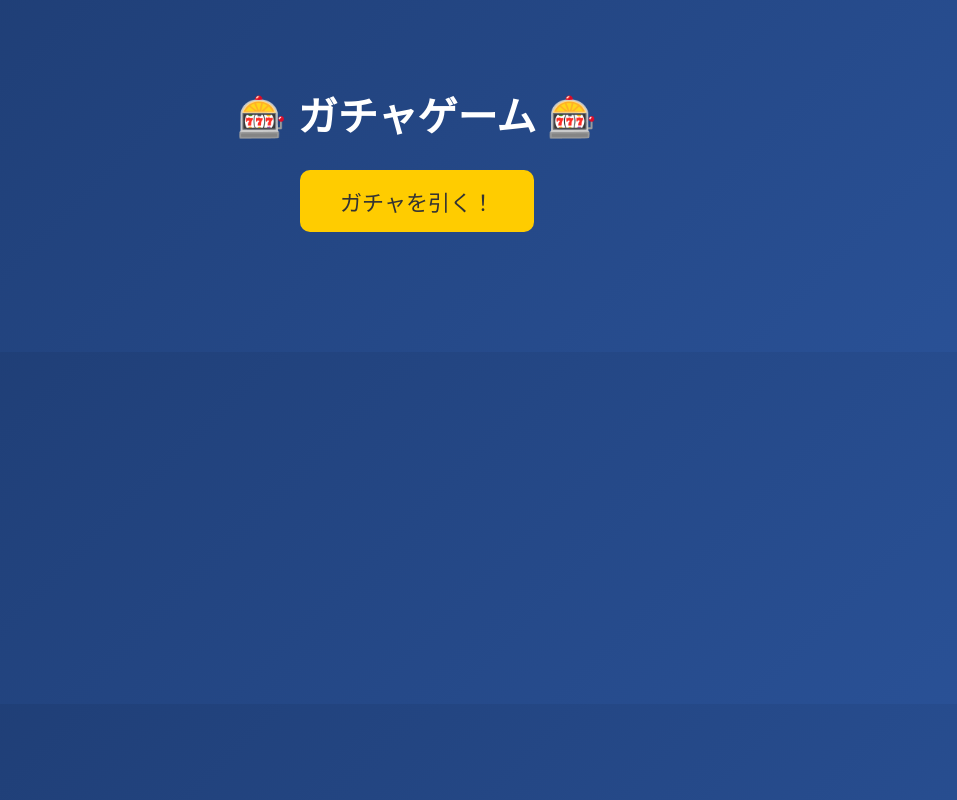
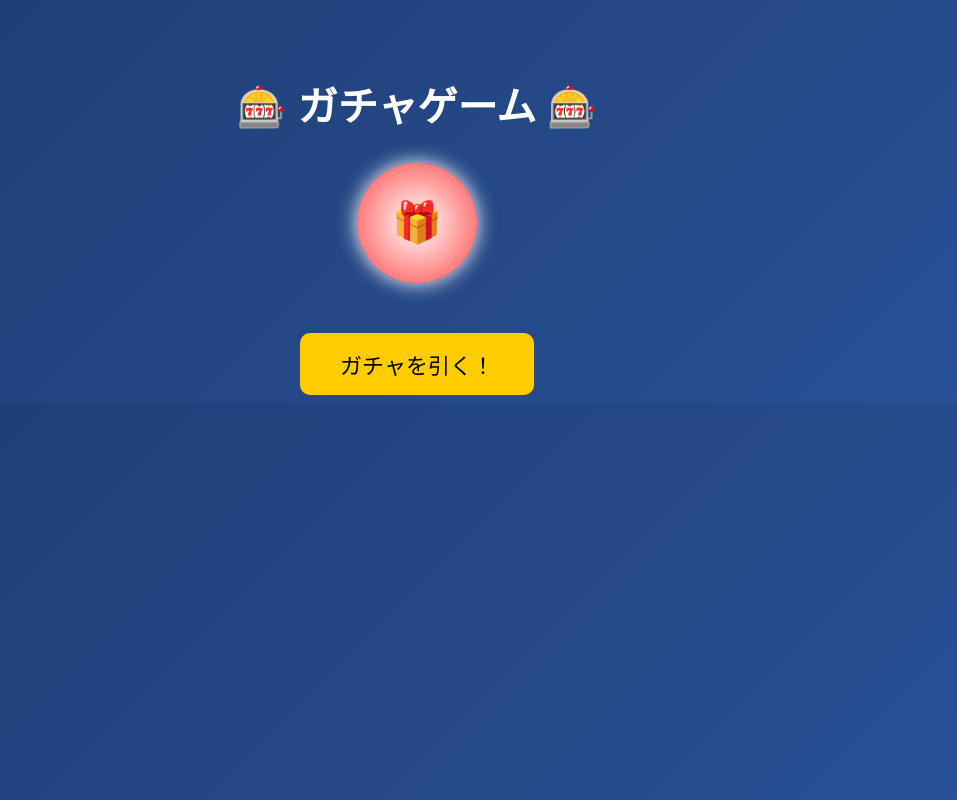
Before and after one commit to Hirata31/test, a plain HTML site: page index.html in a window 1280 px wide. Shown: the whole page, without its empty margins (223-1180 px from the left). Drawn offline with Linux system fonts and the light colour scheme.

Commit message:
Update index.html

```diff
--- a/index.html
+++ b/index.html
@@ -3,23 +3,19 @@
 <head>
 <meta charset="UTF-8">
 <title>ガチャゲーム</title>
+
 <style>
+
 body{
-    font-family: sans-serif;
-    background: linear-gradient(135deg,#1e3c72,#2a5298);
+font-family:sans-serif;
+background:linear-gradient(135deg,#1e3c72,#2a5298);
 color:white;
 text-align:center;
-    padding-top:50px;
+padding-top:40px;
 }
 
 h1{
 font-size:40px;
-}
-
-#result{
-    margin:30px auto;
-    font-size:28px;
-    height:60px;
 }
 
 button{
@@ -28,13 +24,35 @@ button{
 border:none;
 border-radius:10px;
 background:#ffcc00;
-    color:#333;
 cursor:pointer;
-    transition:0.2s;
+margin-top:20px;
 }
 
 button:hover{
 transform:scale(1.1);
+}
+
+#capsule{
+width:120px;
+height:120px;
+margin:30px auto;
+border-radius:50%;
+background:radial-gradient(circle,#fff,#ff4444);
+box-shadow:0 0 20px white;
+display:flex;
+align-items:center;
+justify-content:center;
+font-size:40px;
+}
+
+.spin{
+animation:spin 1.2s linear;
+}
+
+@keyframes spin{
+0%{transform:rotate(0deg) scale(1)}
+50%{transform:rotate(360deg) scale(1.2)}
+100%{transform:rotate(720deg) scale(1)}
 }
 
 .card{
@@ -42,20 +60,21 @@ button:hover{
 padding:20px;
 width:300px;
 border-radius:15px;
-    font-size:24px;
+font-size:26px;
 animation:pop 0.4s ease;
 }
 
-.common{ background:#777; }
-.rare{ background:#2ecc71; }
-.super{ background:#3498db; }
-.ultra{ background:#9b59b6; }
-.legend{ background:gold; color:black; }
+.common{background:#777;}
+.rare{background:#2ecc71;}
+.super{background:#3498db;}
+.ultra{background:#9b59b6;}
+.legend{background:gold;color:black;}
 
 @keyframes pop{
-    0%{transform:scale(0);}
-    100%{transform:scale(1);}
+0%{transform:scale(0)}
+100%{transform:scale(1)}
 }
+
 </style>
 </head>
 
@@ -63,47 +82,62 @@ button:hover{
 
 <h1>🎰 ガチャゲーム 🎰</h1>
 
+<div id="capsule">🎁</div>
+
 <button onclick="drawGacha()">ガチャを引く！</button>
 
 <div id="result"></div>
 
 <script>
 
-const characters = [
-{ name:"スライム", rarity:1 },
-{ name:"ゴブリン", rarity:1 },
-{ name:"騎士", rarity:2 },
-{ name:"魔法使い", rarity:2 },
-{ name:"ドラゴンナイト", rarity:3 },
-{ name:"精霊王", rarity:3 },
-{ name:"魔王", rarity:4 },
-{ name:"伝説の勇者", rarity:5 }
+const characters=[
+{name:"スライム",rarity:1},
+{name:"ゴブリン",rarity:1},
+{name:"騎士",rarity:2},
+{name:"魔法使い",rarity:2},
+{name:"ドラゴンナイト",rarity:3},
+{name:"精霊王",rarity:3},
+{name:"魔王",rarity:4},
+{name:"伝説の勇者",rarity:5}
 ];
 
 function drawGacha(){
 
-let rand = Math.random()*100;
+document.getElementById("result").innerHTML="";
+
+let capsule=document.getElementById("capsule");
+
+capsule.classList.remove("spin");
+void capsule.offsetWidth;
+capsule.classList.add("spin");
+
+setTimeout(showResult,1500);
+}
+
+function showResult(){
+
+let rand=Math.random()*100;
 let rarity;
 
-if(rand < 50) rarity = 1;
-else if(rand < 75) rarity = 2;
-else if(rand < 90) rarity = 3;
-else if(rand < 98) rarity = 4;
-else rarity = 5;
+if(rand<50)rarity=1;
+else if(rand<75)rarity=2;
+else if(rand<90)rarity=3;
+else if(rand<98)rarity=4;
+else rarity=5;
 
-let pool = characters.filter(c => c.rarity === rarity);
-let result = pool[Math.floor(Math.random()*pool.length)];
+let pool=characters.filter(c=>c.rarity===rarity);
+let result=pool[Math.floor(Math.random()*pool.length)];
 
-let star = "★".repeat(rarity);
+let star="★".repeat(rarity);
 
-let className = "";
-if(rarity===1) className="common";
-if(rarity===2) className="rare";
-if(rarity===3) className="super";
-if(rarity===4) className="ultra";
-if(rarity===5) className="legend";
+let className="";
+if(rarity===1)className="common";
+if(rarity===2)className="rare";
+if(rarity===3)className="super";
+if(rarity===4)className="ultra";
+if(rarity===5)className="legend";
 
-document.getElementById("result").innerHTML =
+document.getElementById("result").innerHTML=
 `<div class="card ${className}">
 ${star}<br>${result.name}
 </div>`;
```
Lines whose indentation alone changed are shown as unchanged.
